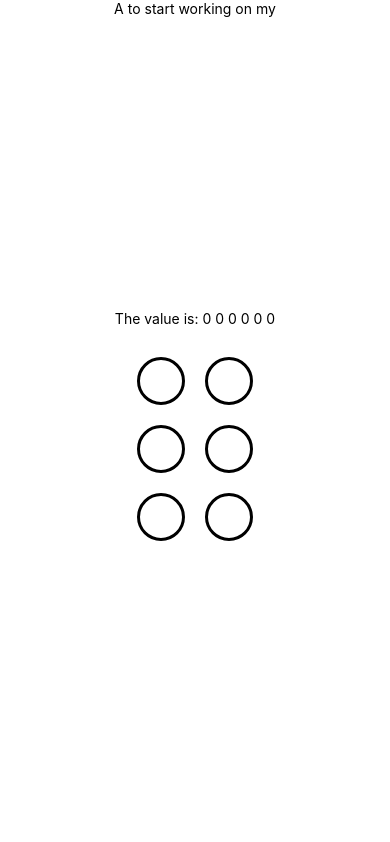
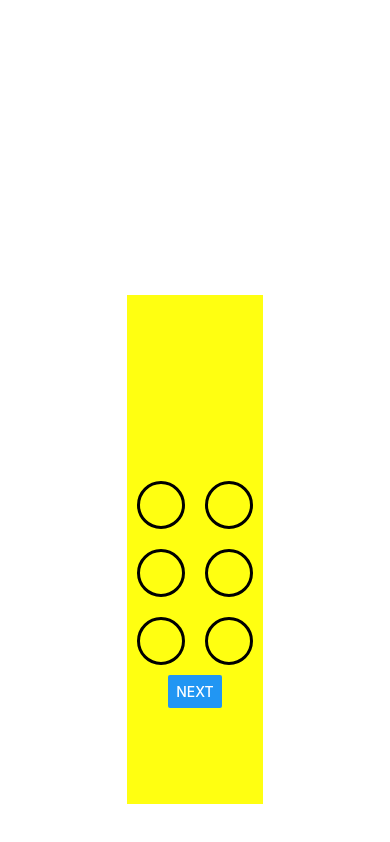
Before and after one commit to EvgeniyShelest/BrailleDecoder, a React Native app: screen / in a window 390 px wide. Built offline with nearby package versions, Linux system fonts and the light colour scheme.

Commit message:
First MVP

```diff
--- a/App.js
+++ b/App.js
@@ -4,13 +4,18 @@ import Braille from './components/Braille.jsx';
 import { convert_from } from './utils/braille-conversion.js';
 
 export default function App() {
-  const [isEnabled, setIsEnabled] = useState(false);
-  const toggleRadio = () => setIsEnabled(previousState => !previousState);
+  const [array, setArray] = useState([]);
+  const grabInput = (symbol) => {
+    console.log("GrBBED: ", symbol);
+    setArray(previousState => [...previousState, symbol]);
+  }
 
   return (
     <View style={styles.container}>
-      <Text>{convert_from("100000")} to start working on my</Text>
-      <Braille />
+      <View style={{ flex: 1, backgroundColor: "red" }}>
+        <Text>{array.map(e => { return convert_from(e.join('')); })}</Text>
+      </View>
+      <Braille onReady={grabInput} />
     </View>
   );
 }
@@ -21,5 +26,6 @@ const styles = StyleSheet.create({
     backgroundColor: '#fff',
     alignItems: 'center',
     justifyContent: 'center',
+    padding: 40,
   },
 });
--- a/components/Braille.jsx
+++ b/components/Braille.jsx
@@ -1,16 +1,24 @@
 import React, { useState } from "react";
-import { StyleSheet, Text, TouchableOpacity, View } from 'react-native';
+import { StyleSheet, Text, Button, TouchableOpacity, View } from 'react-native';
 import RadioButton from './UI/RadioButton.jsx';
+import { convert_from } from '../utils/braille-conversion.js';
 
-export default function Braille() {
-  const [value, setValue] = useState([0,0,0,0,0,0]);
+export default function Braille(props) {
+  const EMPTY_VALUE = [0,0,0,0,0,0];
+  const [value, setValue] = useState(props.value || EMPTY_VALUE);
   const toggleRadio = (index) => {
     setValue(previousValue => previousValue.map((e, i) => { return i === index ? (e + 1) % 2 : e }));
+  }
+  const nextHandler = () => {
+    props.onReady(value);
+    setValue(EMPTY_VALUE);
   }
 
   return (
     <View style={styles.container}>
-      <Text style={{marginBottom: 20}}>The value is: {value.join(" ")}</Text>
+      <Text style={{marginBottom: 20, alignItems: 'center',}}>
+        <Text style={{fontSize: 50}}>{convert_from(value.join(""))}</Text>
+      </Text>
       <View  style={styles.row}>
         <TouchableOpacity
             onPress={() => toggleRadio(0)}
@@ -47,14 +55,15 @@ export default function Braille() {
           <RadioButton selected={value[5]} />
         </TouchableOpacity>
       </View>
+      <Button title="Next" onPress={nextHandler} />
     </View>
   );
 }
 
 const styles = StyleSheet.create({
   container: {
-    flex: 1,
-    backgroundColor: '#fff',
+    flex: 2,
+    backgroundColor: '#ff1',
     alignItems: 'center',
     justifyContent: 'center',
   },
--- a/utils/braille-conversion.js
+++ b/utils/braille-conversion.js
@@ -25,6 +25,7 @@ const ALPHABET = {
   "110011": "X",
   "110111": "Y",
   "100111": "Z",
+  "000000": " ",
 }
 
 export function convert_from(braille_sym) {
```
